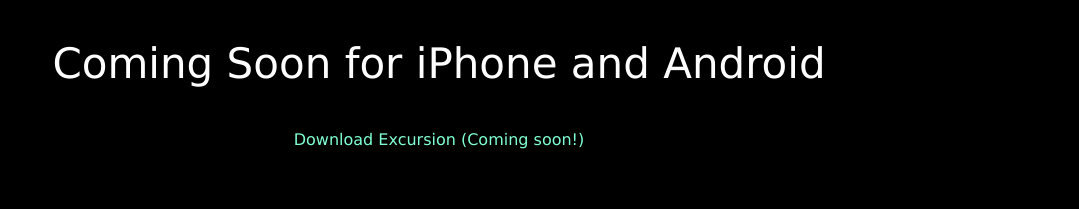
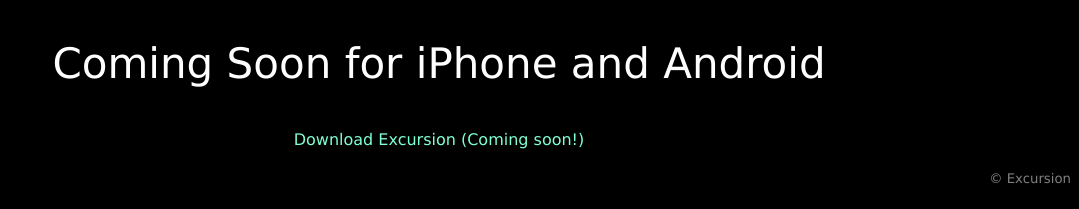
Before and after one commit to maameboah/excursion, a plain HTML site: page index.html in a window 1280 px wide. Shown: the part 1114-1323 px from the top of the page, without its empty margins (201-1280 px from the left). Drawn offline with Linux system fonts and the light colour scheme; files that its build step writes are made by us from their sources; files whose address does not match are found by name.

Commit message:
Final css sheet

```diff
--- a/resources/style.css
+++ b/resources/style.css
@@ -36,3 +36,6 @@ video.images {display: block;
               margin-left: auto;
               margin-right: auto;
             }
+h5{font-weight: normal;
+  color: Gray;
+  text-align: right;}
```
